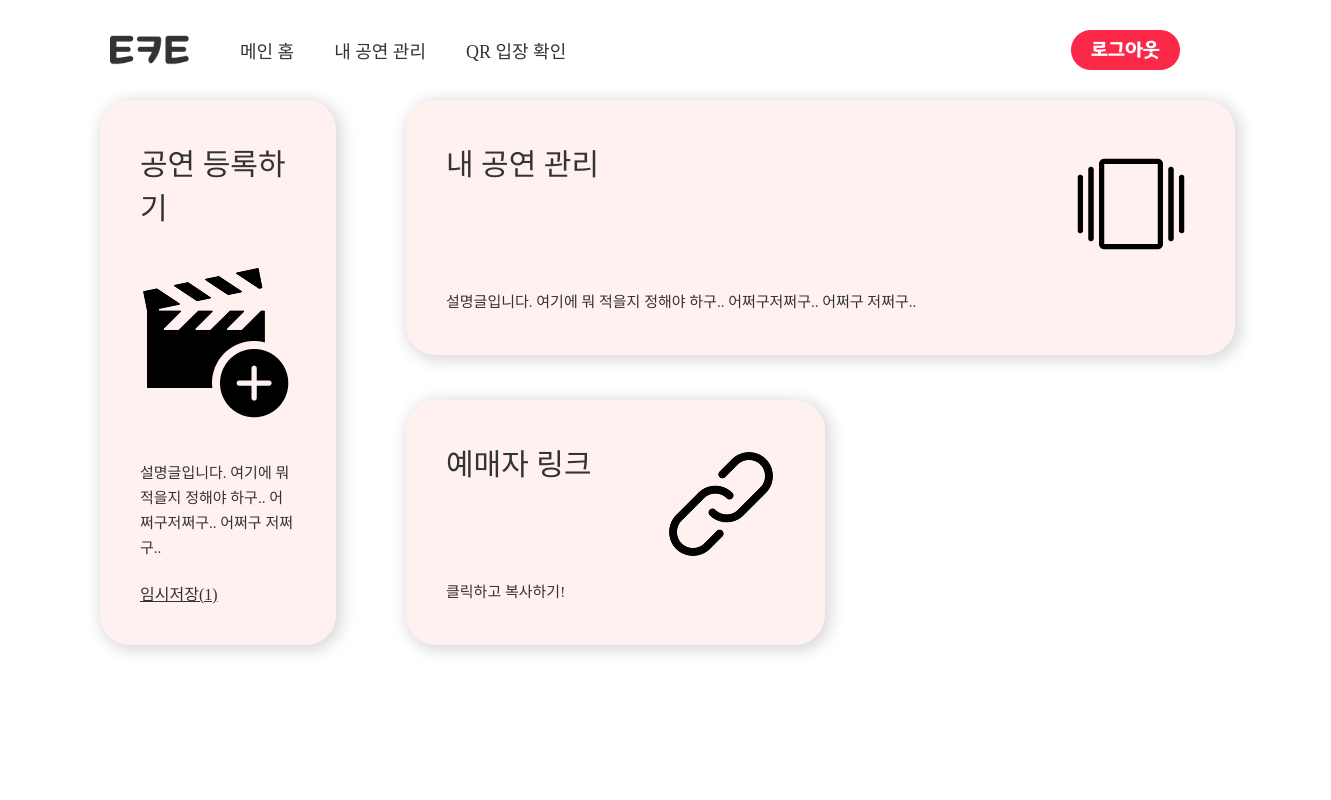
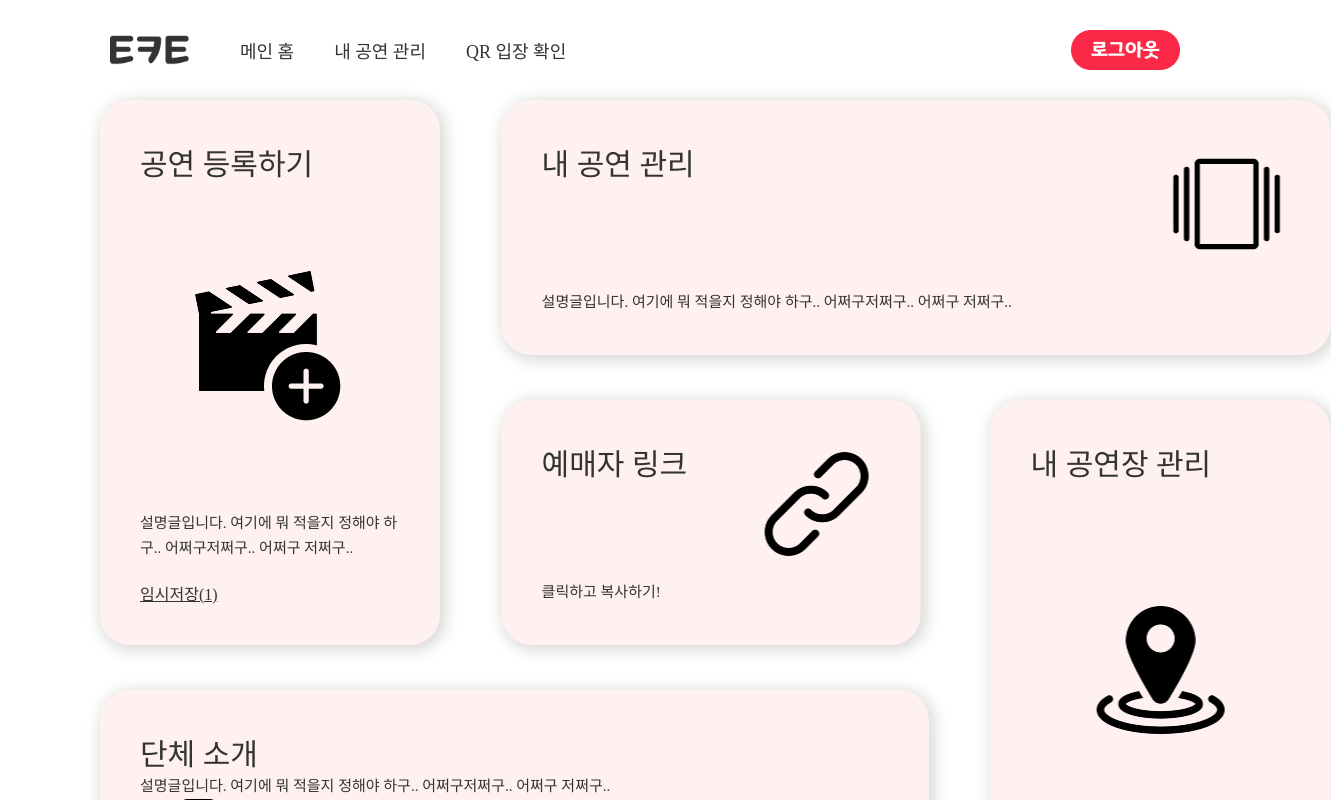
Before and after one commit to DEMODAY-J211/frontend, a React (Vite) app: page /homemanager in a window 1280 px wide. Shown: the top 800 px of the page, 1331 px wide, since content can reach past the window. Built offline with nearby package versions, Linux system fonts and the light colour scheme; a web font is replaced by a local one.

Commit message:
homemanager

```diff
--- a/src/pages/Manager/HomeManager.jsx
+++ b/src/pages/Manager/HomeManager.jsx
@@ -15,6 +15,7 @@ const HomeManager = () => {
     <Home>
     <NavbarManager/>
     <ButtonGridTop>
+        <FarLeft>
         <RegisterShow>
             <BtnName>공연 등록하기</BtnName>
             <BtnIcon src={showimg} alt="공연 등록하기"/>
@@ -27,7 +28,18 @@ const HomeManager = () => {
             </BtnWriting>
         </RegisterShow>
 
-        <TopRight>
+        <TeamInfo>
+            <MyShowLeft>
+            <BtnName>단체 소개</BtnName>
+            <BtnInfo>설명글입니다. 여기에 뭐 적을지 정해야 하구.. 어쩌구저쩌구.. 어쩌구 저쩌구..</BtnInfo>
+            </MyShowLeft>
+            <MyShowRight>
+                <BtnIcon src={myteamimg} alt="단체소개"/>
+            </MyShowRight>
+        </TeamInfo>
+        </FarLeft>
+
+        <TopMid>
         <MyShow>
             <MyShowContent>
             <MyShowLeft>
@@ -40,6 +52,7 @@ const HomeManager = () => {
             </MyShowContent>
         </MyShow>
 
+        <TopRight>
         <UserLink>
             <MyShowContent>
                 <MyShowLeft>
@@ -51,7 +64,17 @@ const HomeManager = () => {
                 </MyShowRight>
             </MyShowContent>
         </UserLink>
+
+        <MyLocation>
+            <BtnName>내 공연장 관리</BtnName>
+            <BtnIcon src={locationimg} alt="내 공연장 관리"/>
+            <BtnInfo>설명글입니다. 여기에 뭐 적을지 정해야 하구.. 어쩌구저쩌구.. 어쩌구 저쩌구.</BtnInfo>
+        </MyLocation>
+
         </TopRight>
+
+
+        </TopMid>
 
 
 
@@ -142,10 +165,11 @@ const DraftNum = styled.p`
 //     font-size: 16px;
 // `
 
-const TopRight = styled.div`
+const TopMid = styled.div`
     display: flex;
     flex-direction: column;
     gap: 45px;
+    transform: translateX(-60%);
 `
 
 const MyShow = styled.div`
@@ -191,3 +215,43 @@ const UserLink = styled.div`
     box-shadow: 3px 3px 15px 3px rgba(0, 0, 0, 0.15);
     cursor: pointer;
 `
+
+const TopRight = styled.div`
+    display: flex;
+    gap: 70px;
+`
+
+const MyLocation = styled.div`
+    display: flex;
+    width: 340px;
+    height: 545px;
+    padding: 40px;
+    flex-direction: column;
+    justify-content: space-between;
+    align-items: center;
+
+    border-radius: 30px;
+    background: #FFF1F0;
+    box-shadow: 3px 3px 15px 3px rgba(0, 0, 0, 0.15);
+    cursor: pointer;
+`
+
+const FarLeft = styled.div`
+    display: flex;
+    flex-direction: column;
+    gap: 45px;
+`
+
+const TeamInfo = styled.div`
+    display: flex;
+    width: 829px;
+    height: 255px;
+    padding: 40px;
+    flex-direction: column;
+    justify-content: space-between;
+
+    border-radius: 30px;
+    background: #FFF1F0;
+    box-shadow: 3px 3px 15px 3px rgba(0, 0, 0, 0.15);
+    cursor: pointer;
+`
```
